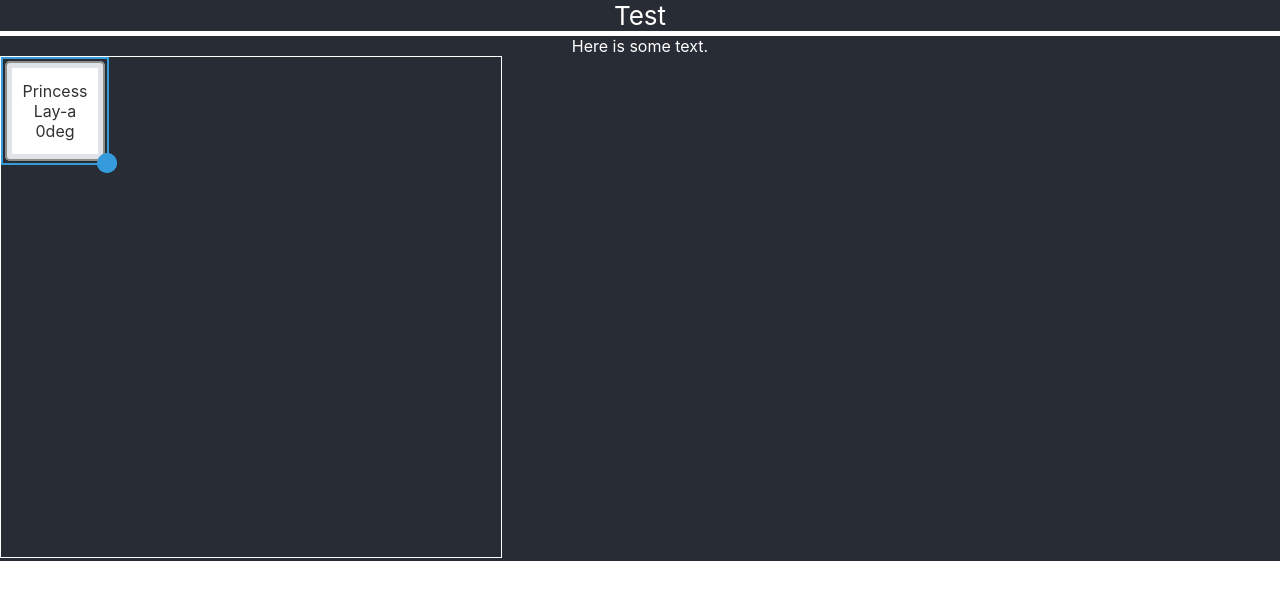
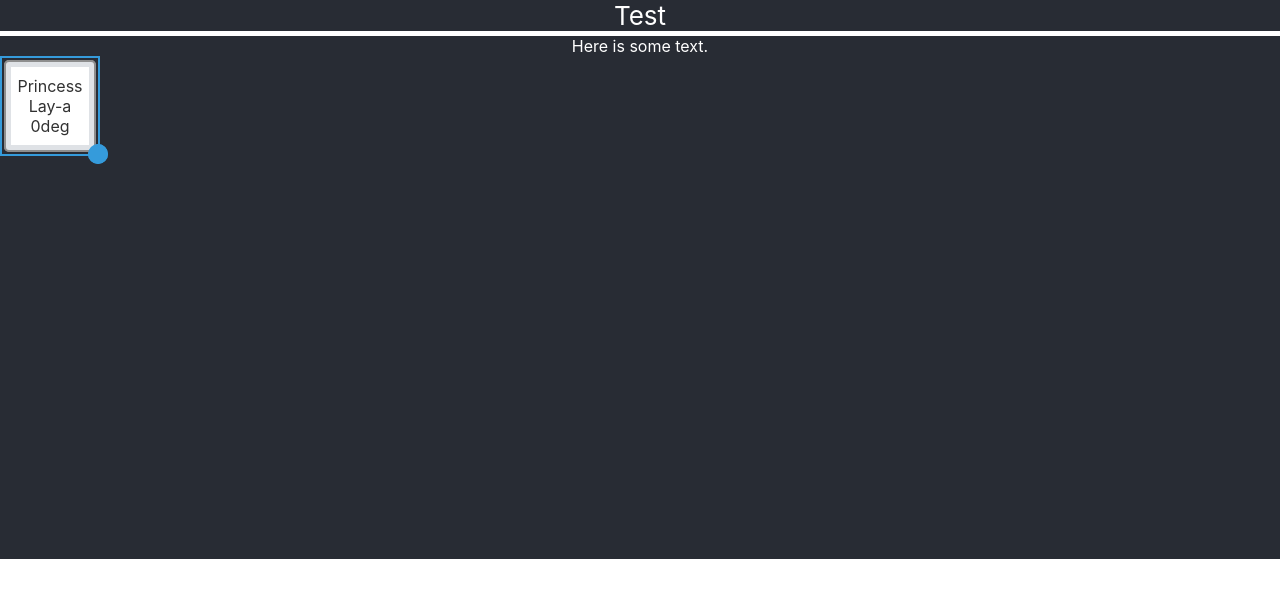
Before and after one commit to EricHech/CloverCanvasSandbox, a React (Create React App) app: page / in a window 1280 px wide. Shown: the top 600 px of the page. Built offline with nearby package versions, Linux system fonts and the light colour scheme.

Commit message:
working 45deg rotations

```diff
--- a/src/App.css
+++ b/src/App.css
@@ -35,7 +35,6 @@ canvas {
   width: 500px;
   height: 500px;
   position: relative;
-  border: 1px solid white;
 }
 
 .element {
@@ -45,6 +44,7 @@ canvas {
   border: 2px solid #359BDB; /* ! var */
   user-select: none;
   padding: 2px;
+  box-sizing: border-box;
 }
 
 .table {
--- a/src/components/dom/Box.tsx
+++ b/src/components/dom/Box.tsx
@@ -5,84 +5,52 @@ type TState = {
   // rotationIdx: number,
 }
 
-// const rotations = ['0deg', '45deg', '90deg', '135deg', '180deg', '225deg', '270deg', '315deg'];
-const rotations = ['0deg', '90deg', '180deg', '270deg']; // no multiples of 90
+const rotations = ['0deg', '45deg', '90deg', '135deg', '180deg', '225deg', '270deg', '315deg'];
+const rotations90 = ['0deg', '90deg', '180deg', '270deg']; // no multiples of 90
 const posRef: any = {
   '0deg': {
-    parentTransform: {
-      transform: 'rotate(0deg)',
-    },
-    childTransform: 'rotate(0deg)',
     handleFixedPos: {
       bottom: '-10px',
       right: '-10px'
     }
   },
   '45deg': {
-    parentTransform: {
-      transform: 'rotate(0deg)',
-    },
-    childTransform: 'rotate(45deg)',
     handleFixedPos: {
       bottom: '-10px',
       right: '-10px'
     }
   },
   '90deg': {
-    parentTransform: {
-      transform: 'rotate(90deg)',
-    },
-    childTransform: 'rotate(0deg)',
     handleFixedPos: {
-      top: '-10px',
+      bottom: '-10px',
       right: '-10px'
     }
   },
   '135deg': {
-    parentTransform: {
-      transform: 'rotate(0deg)',
-    },
-    childTransform: 'rotate(135deg)',
     handleFixedPos: {
       bottom: '-10px',
       right: '-10px'
     }
   },
   '180deg': {
-    parentTransform: {
-      transform: 'rotate(180deg)',
-    },
-    childTransform: 'rotate(0deg)',
     handleFixedPos: {
       top: '10px',
       left: '10px'
     }
   },
   '225deg': {
-    parentTransform: {
-      transform: 'rotate(0deg)',
-    },
-    childTransform: 'rotate(225deg)',
     handleFixedPos: {
       bottom: '-10px',
       right: '-10px'
     }
   },
   '270deg': {
-    parentTransform: {
-      transform: 'rotate(270deg)',
-    },
-    childTransform: 'rotate(0deg)',
     handleFixedPos: {
       bottom: '-10px',
       left: '-10px'
     }
   },
   '315deg': {
-    parentTransform: {
-      transform: 'rotate(0deg)',
-    },
-    childTransform: 'rotate(315deg)',
     handleFixedPos: {
       bottom: '-10px',
       right: '-10px'
@@ -106,6 +74,8 @@ class Box extends React.Component<any, TState> {
   private shouldRotate: boolean = false;
   private dragging: boolean = false;
   private rotationIdx: number = 0;
+  private table: React.RefObject<HTMLDivElement> = React.createRef();
+  private tableDetails: React.RefObject<HTMLDivElement> = React.createRef();
 
   mouseDown = (e: any) => {
     e.preventDefault();
@@ -193,18 +163,18 @@ class Box extends React.Component<any, TState> {
     this.prevX = clientX;
     this.prevY = clientY;
 
-    const elementPos = this.element.current!.getBoundingClientRect();
+    const parentPos = this.element.current!.getBoundingClientRect();
 
     // if (rotations[this.rotationIdx] === '90deg' || rotations[this.rotationIdx] === '270deg') {
-    //   this.element.current!.style.width = (clientX - elementPos.left) + "px";
-    //   this.element.current!.style.height = (clientY - elementPos.top) + "px";
+    //   this.element.current!.style.width = (clientX - parentPos.left) + "px";
+    //   this.element.current!.style.height = (clientY - parentPos.top) + "px";
     // } else {
-    this.element.current!.style.width = (clientX - elementPos.left) + "px";
-    this.element.current!.style.height = (clientY - elementPos.top) + "px";
+    this.element.current!.style.width = (clientX - parentPos.left) + "px";
+    this.element.current!.style.height = (clientY - parentPos.top) + "px";
     // }
 
-    // this.width = (clientX - elementPos.left);
-    // this.height = (clientY - elementPos.top);
+    // this.width = (clientX - parentPos.left);
+    // this.height = (clientY - parentPos.top);
 
     // if (rotations[this.rotationIdx] === '90deg' || rotations[this.rotationIdx] === '270deg') {
     //   this.element.current!.style.width = this.height + "px";
@@ -227,30 +197,63 @@ class Box extends React.Component<any, TState> {
 
     // manually forcing react to update here so we can change it later without a rerender
     // console.log(rotations[this.rotationIdx]);
-    // this.rotationIdx = (this.rotationIdx + 1) % rotations.length;
-    // this.forceUpdate();
-    // this.shouldRotate = false;
+    this.rotationIdx = (this.rotationIdx + 1) % rotations.length;
+    this.forceUpdate();
+    this.shouldRotate = false;
     // console.log(rotations[this.rotationIdx]);
 
+    const parentStyle = this.element.current!.style;
+    const tableStyle = this.table.current!.style;
 
-    // ─────────────────────────────────────────────────────────────────
-    debugger;
-    const elementPos = this.element.current!.getBoundingClientRect();
-    const currLeft = elementPos.left;
-    const currTop = elementPos.top;
+    const parentPos = this.element.current!.getBoundingClientRect();
 
-    const currWidth = elementPos.width;
-    const currHeight = elementPos.height;
+    if (rotations90.includes(rotations[this.rotationIdx])) {
+      tableStyle.transform = 'rotate(0deg)';
+      this.tableDetails.current!.style.transform = 'rotate(0deg)';
+      // ─────────────────────────────────────────────────────────────────
+      // debugger;
+      const canvasPos = this.props.canvasRef.current.getBoundingClientRect();
+      const currLeft = parentPos.left - canvasPos.left;
+      const currTop = parentPos.top - canvasPos.top;
 
-    const nextLeft = currLeft + (currWidth / 2) - (currHeight / 2);
-    const nextTop = currTop + (currHeight / 2) - (currWidth / 2);
+      const currWidth = parentPos.width;
+      const currHeight = parentPos.height;
 
-    this.element.current!.style.width = currHeight + "px";
-    this.element.current!.style.height = currWidth + "px";
-    this.element.current!.style.left = nextLeft + "px";
-    this.element.current!.style.top = nextTop + "px";
+      const nextLeft = currLeft + (currWidth / 2) - (currHeight / 2);
+      const nextTop = currTop + (currHeight / 2) - (currWidth / 2);
 
-    // ─────────────────────────────────────────────────────────────────
+      parentStyle.width = currHeight + "px";
+      parentStyle.height = currWidth + "px";
+      parentStyle.left = nextLeft + "px";
+      parentStyle.top = nextTop + "px";
+
+      // ─────────────────────────────────────────────────────────────────
+    } else {
+      // debugger;
+      if(parentPos.height > parentPos.width) {
+        console.log('height > width')
+        if(rotations[this.rotationIdx] === '135deg' ||
+           rotations[this.rotationIdx] === '315deg') {
+             console.log('135 or 315')
+            tableStyle.transform = `rotate(-${rotations[this.rotationIdx]})`;
+            this.tableDetails.current!.style.transform = `rotate(${rotations[this.rotationIdx]})`;
+          } else {
+            tableStyle.transform = `rotate(${rotations[this.rotationIdx]})`;
+            this.tableDetails.current!.style.transform = `rotate(-${rotations[this.rotationIdx]})`;
+          }
+      }else {
+        console.log('width > height')
+        if(rotations[this.rotationIdx] === '45deg' ||
+        rotations[this.rotationIdx] === '225deg') {
+          console.log('135 or 315')
+         tableStyle.transform = `rotate(${rotations[this.rotationIdx]})`;
+         this.tableDetails.current!.style.transform = `rotate(-${rotations[this.rotationIdx]})`;
+       } else {
+         tableStyle.transform = `rotate(-${rotations[this.rotationIdx]})`;
+         this.tableDetails.current!.style.transform = `rotate(${rotations[this.rotationIdx]})`;
+       }
+      }
+    }
   }
 
   setRotate = () => {
@@ -336,9 +339,9 @@ class Box extends React.Component<any, TState> {
         onMouseDown={this.mouseDown}
         className='element'
         style={{ zIndex: this.dragging ? highestIdx : idx, width: `${width}px`, height: `${height}px`, /* transform: posRef[rotation].parentTransform.transform */ }}>
-        <div className="table" /* style={{ transform: posRef[rotation].childTransform }} */>
+        <div ref={this.table} className="table" /* style={{ transform: posRef[rotation].childTransform }} */>
           {/* <div className="table-details" style={{transform: `rotate(-${rotations[rotation]})`}}>{name}</div> */}
-          <div className="table-details" style={{ transform: `rotate(-${rotation})` }}>{name}<br />{rotation}</div>
+          <div ref={this.tableDetails} className="table-details" /* style={{ transform: `rotate(-${rotation})` }} */>{name}<br />{rotation}</div>
         </div>
         <div onMouseDown={this.startResize} className="handle" style={posRef[rotation].handleFixedPos} />
       </div>
--- a/src/components/dom/CanvasElements.tsx
+++ b/src/components/dom/CanvasElements.tsx
@@ -17,6 +17,8 @@ type TProps = {
 
 class CanvasElements extends React.Component<TProps, TState> {
   // private characters: any[] = this.props.characters;
+  private canvasRef: React.RefObject<HTMLDivElement> = React.createRef();
+
   state = {
     characters: this.props.characters,
   }
@@ -57,9 +59,9 @@ class CanvasElements extends React.Component<TProps, TState> {
     return (
       <div className="App-body">
         Here is some text.
-        <div className='custom-canvas'>
+        <div ref={this.canvasRef} className='custom-canvas'>
           {test.map((each: any, i: number, arr: any[]) => (
-            <Box key={each.name} box={each} highestIdx={arr.length} reorder={this.reorder} />
+            <Box canvasRef={this.canvasRef} key={each.name} box={each} highestIdx={arr.length} reorder={this.reorder} />
           ))}
         </div>
       </div>
```
